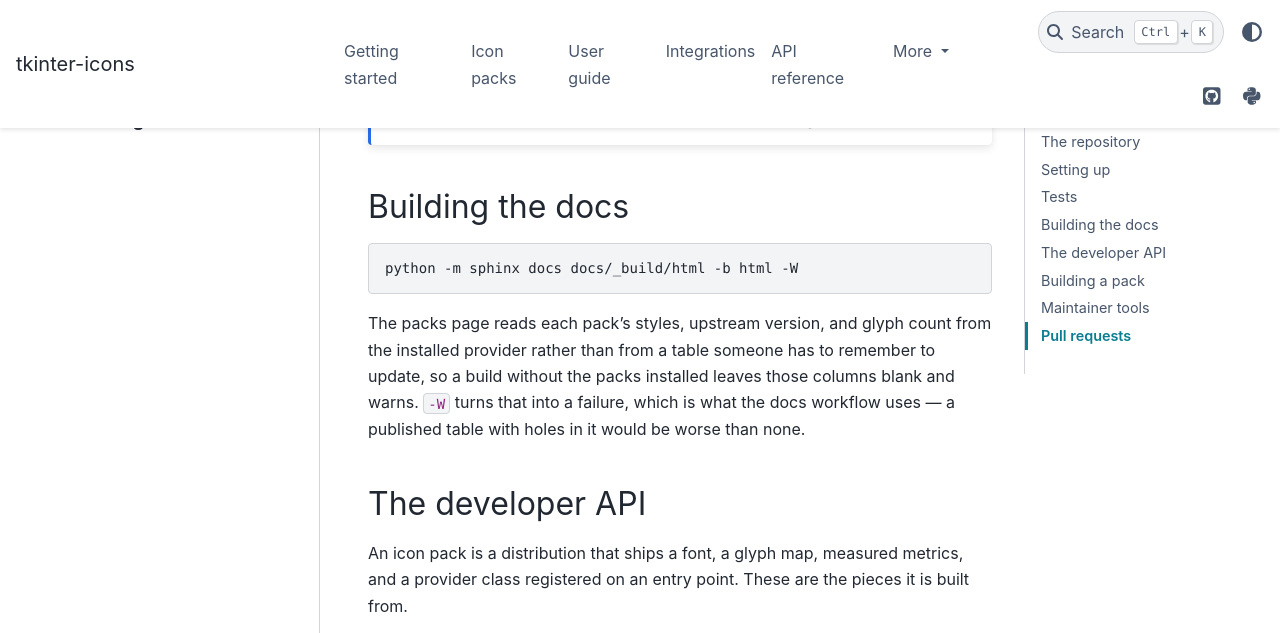
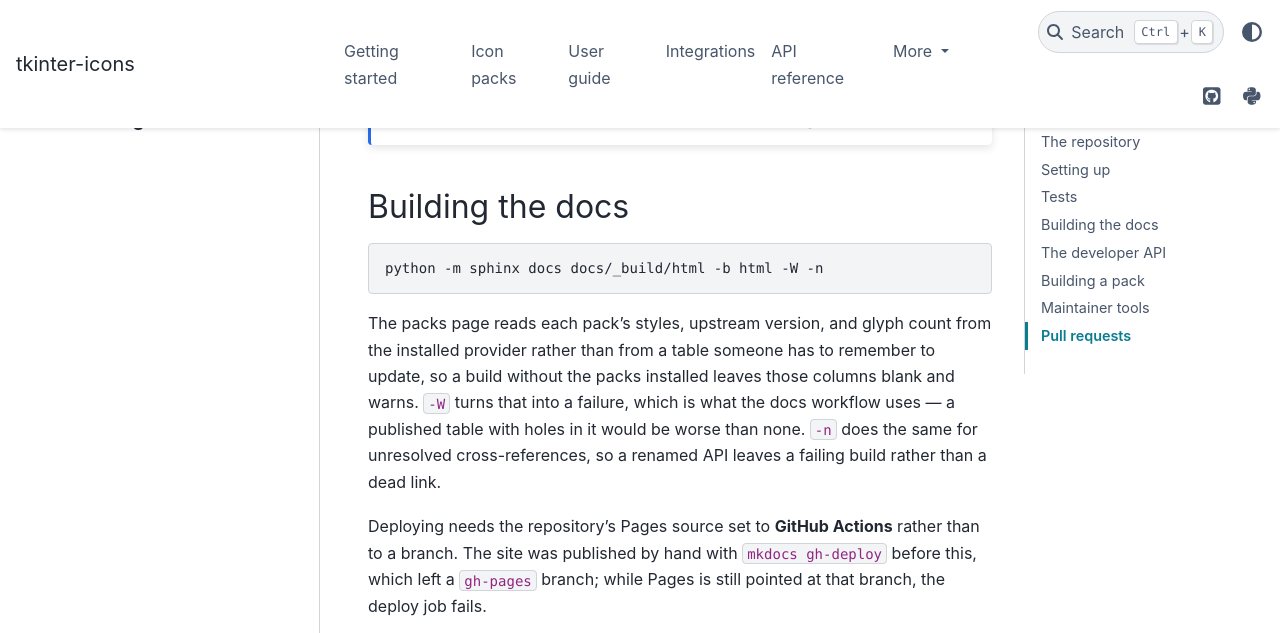
Before and after one commit to israel-dryer/ttkbootstrap-icons, a Sphinx documentation site: the page built from docs/contributing.rst, in a window 1280 px wide and 900 px high, scrolled down 1811 px, cut to the strip 0-633 px from the top of the window. Built offline with Sphinx 7.4.7 and the PyData theme 0.15.4, drawn with Linux system fonts in a browser that asks for light colours.

Commit message:
Act on the review of this branch
Three findings, all from reviewing the docs branch rather than from a failing build.

The pack table gathered its data twice. `packs.rst` carries both directives, and each called `_pack_rows()`, which instantiates all sixteen providers and builds sixteen name lookups. The second pass was pure waste, and worse, the "these packs are not installed" warning fired once per directive — so a missing pack was reported twice and, under `-W`, failed the build twice over. The rows are built once per build now.

The nitpicky settings were inert. `nitpick_ignore_regex` was configured but no build passed `-n`, so unresolved cross-references were only ever warnings that nothing acted on. Turning it on found one real dangling reference: `Icon` inherits from `StatefulIconMixin`, which `:show-inheritance:` links to and which the consumer reference deliberately does not document — the methods it contributes, `map` and `unmap`, appear on `Icon` itself through `:inherited-members:`. That one is ignored explicitly, and `-n` is now on in the workflow and in the contributing instructions, so a renamed API fails the build rather than leaving a dead link.

The deploy job had an unstated prerequisite. The site used to be published by hand with `mkdocs gh-deploy`, which left a `gh-pages` branch behind; while the repository's Pages source still points at that branch, `deploy-pages` fails. Written down in the contributing page, since it is a one-time setting nobody would think to check.

Co-Authored-By: Claude Opus 5 (1M context) <noreply@anthropic.com>

```diff
--- a/docs/_ext/packs_table.py
+++ b/docs/_ext/packs_table.py
@@ -48,8 +48,23 @@ def _glyph_count(provider) -> int:
     return sum(len(names) for names in index["names_by_style"].values())
 
 
+#: Built once per build. Both directives on the packs page need the same data,
+#: and gathering it means instantiating sixteen providers and building sixteen
+#: name lookups — worth doing once. Without the cache the "not installed"
+#: warning also fired once per directive, so a missing pack was reported twice.
+_ROWS_CACHE: list | None = None
+
+
 def _pack_rows():
-    """Yield one row of table data per known pack, in catalogue order."""
+    """Return one row of table data per known pack, in catalogue order."""
+    global _ROWS_CACHE
+    if _ROWS_CACHE is None:
+        _ROWS_CACHE = list(_build_pack_rows())
+    return _ROWS_CACHE
+
+
+def _build_pack_rows():
+    """Yield the rows, reading each pack's provider once."""
     from tkinter_icons.packs import KNOWN_PACKS
 
     missing = []
--- a/docs/conf.py
+++ b/docs/conf.py
@@ -104,6 +104,11 @@ nitpick_ignore_regex = [
     (r"py:.*", r"tkinter\..*"),
     (r"py:.*", r"PIL\..*"),
     (r"py:.*", r"(?:.*\.)?_[A-Za-z]\w*$"),
+    # `Icon` inherits from `StatefulIconMixin`, so `:show-inheritance:` emits a
+    # reference to it. The mixin itself is not part of the consumer API - the
+    # methods it contributes, `map` and `unmap`, are documented on `Icon` via
+    # `:inherited-members:`, which is where a reader looks for them.
+    (r"py:class", r"tkinter_icons\.stateful_icon_mixin\..*"),
 ]
 
 # ---------------------------------------------------------------------------
--- a/docs/contributing.rst
+++ b/docs/contributing.rst
@@ -62,9 +62,11 @@ Building the docs
 
 .. code-block:: bash
 
-   python -m sphinx docs docs/_build/html -b html -W
+   python -m sphinx docs docs/_build/html -b html -W -n
 
-The packs page reads each pack's styles, upstream version, and glyph count from the installed provider rather than from a table someone has to remember to update, so a build without the packs installed leaves those columns blank and warns. ``-W`` turns that into a failure, which is what the docs workflow uses — a published table with holes in it would be worse than none.
+The packs page reads each pack's styles, upstream version, and glyph count from the installed provider rather than from a table someone has to remember to update, so a build without the packs installed leaves those columns blank and warns. ``-W`` turns that into a failure, which is what the docs workflow uses — a published table with holes in it would be worse than none. ``-n`` does the same for unresolved cross-references, so a renamed API leaves a failing build rather than a dead link.
+
+Deploying needs the repository's Pages source set to **GitHub Actions** rather than to a branch. The site was published by hand with ``mkdocs gh-deploy`` before this, which left a ``gh-pages`` branch; while Pages is still pointed at that branch, the deploy job fails.
 
 The developer API
 -----------------
```
Also changed, not shown: 1 other file.
